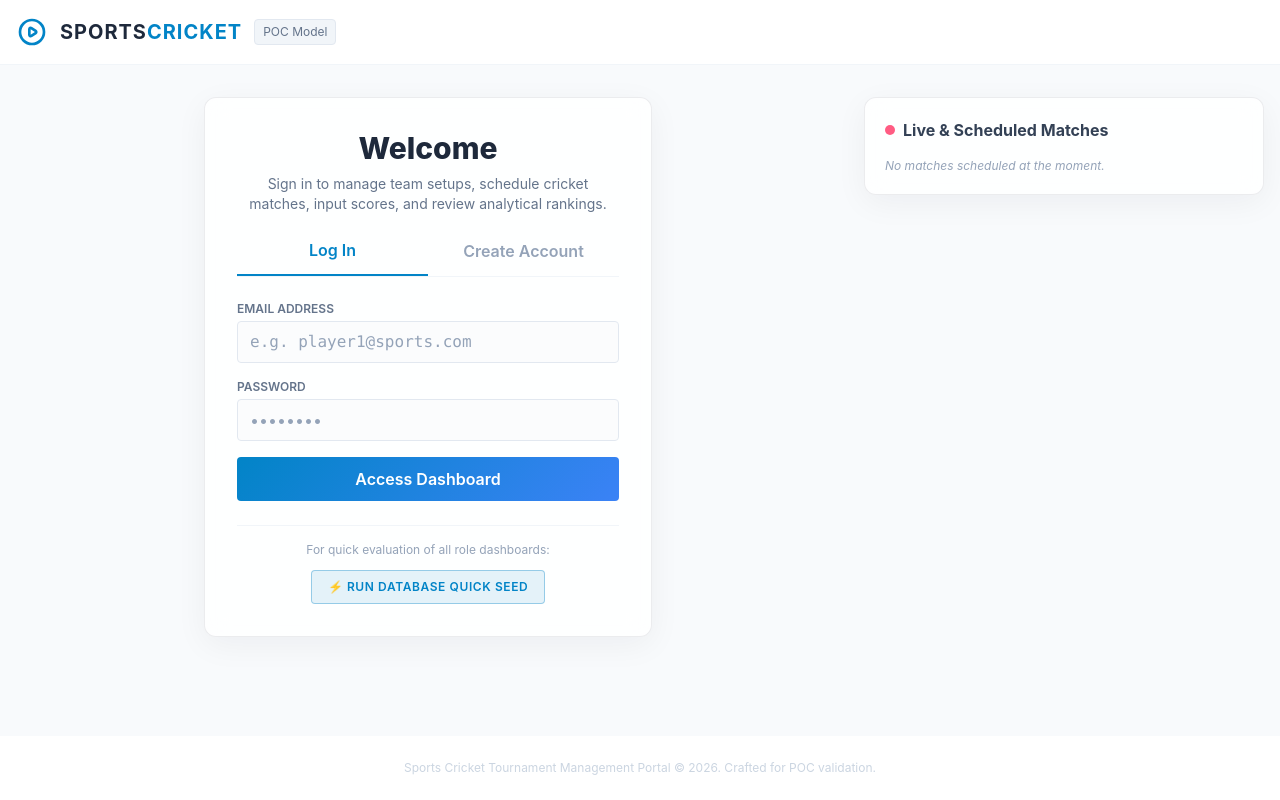
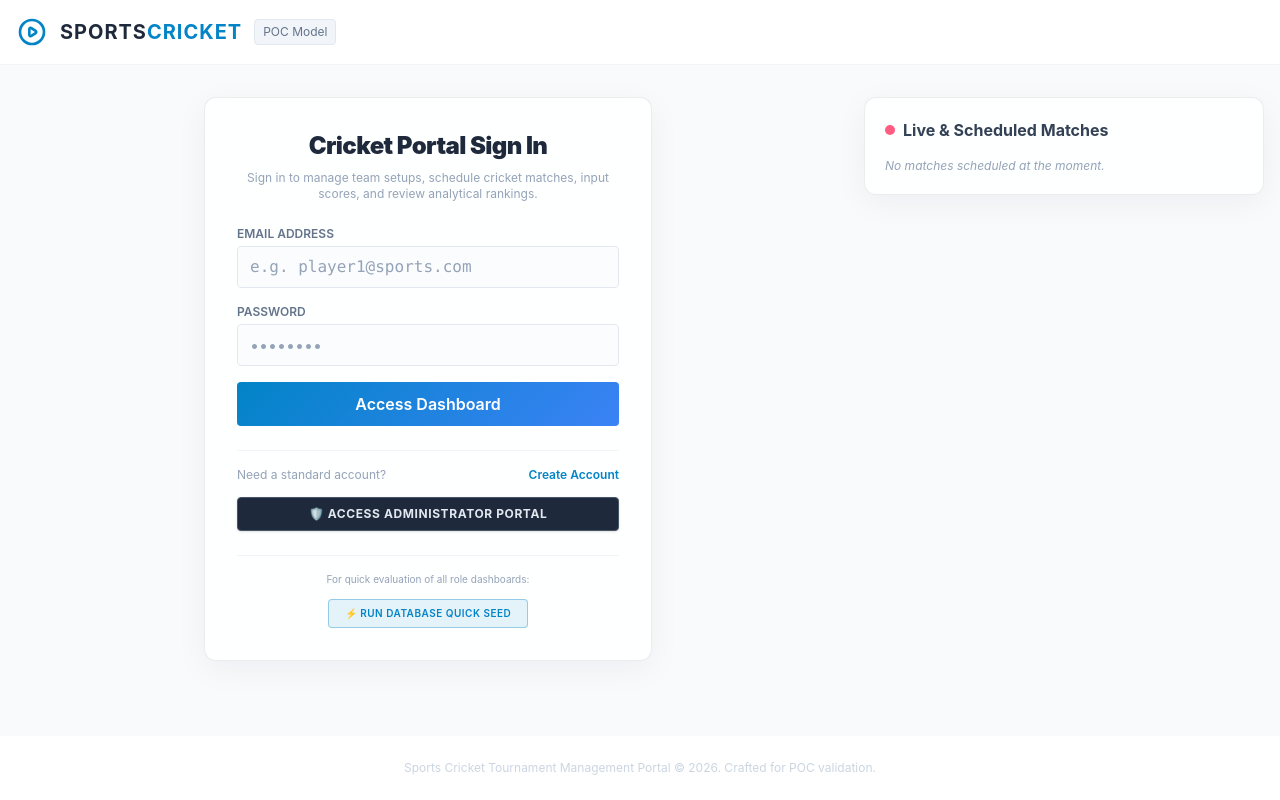
Before and after one commit to Ashwinkumar-coder/sports-web, a React (Vite) app: page / in a window 1280 px wide. Built offline with nearby package versions, Linux system fonts and the light colour scheme.

Commit message:
feat: initialize main application structure with authentication and role-based dashboard navigation

```diff
--- a/src/App.jsx
+++ b/src/App.jsx
@@ -21,7 +21,7 @@ function App() {
   const [user, setUser] = useState(null)
 
   // Forms & UI States
-  const [authMode, setAuthMode] = useState('login') // login, register
+  const [currentScreen, setCurrentScreen] = useState('standard_login') // standard_login, admin_login, register
   const [loginForm, setLoginForm] = useState({ email: '', password: '' })
   const [regForm, setRegForm] = useState({
     email: '', password: '', full_name: '', role: 'player', department_id: '', federation_id: ''
@@ -175,13 +175,26 @@ function App() {
     }
   }
 
-  const handleLogin = async (e) => {
+  const handleLogin = async (e, type) => {
     e.preventDefault()
     setLoading(true)
     setErrorMsg('')
     try {
       const data = await api.login(loginForm.email, loginForm.password)
+      const profile = await api.getProfile(data.access_token)
+
+      const isAdminRole = ['super_admin', 'department_admin', 'federation_admin'].includes(profile.role)
+
+      if (type === 'admin' && !isAdminRole) {
+        throw new Error('Access Denied: Standard users cannot log in via the Admin Portal.')
+      }
+
+      if (type === 'standard' && isAdminRole) {
+        throw new Error('Please log in via the Admin Portal.')
+      }
+
       setToken(data.access_token)
+      setUser(profile)
       setSuccessMsg('Successfully logged in!')
     } catch (err) {
       setErrorMsg(err.message || 'Cannot connect to backend server.')
@@ -205,7 +218,7 @@ function App() {
       }
       await api.register(body)
       setSuccessMsg('Registration request sent successfully! Wait for Department Admin to approve.')
-      setAuthMode('login')
+      setCurrentScreen('standard_login')
       setLoginForm({ email: regForm.email, password: regForm.password })
     } catch (err) {
       setErrorMsg(err.message || 'Registration failed.')
@@ -500,14 +513,12 @@ function App() {
               setLoginForm={setLoginForm}
               regForm={regForm}
               setRegForm={setRegForm}
-              authMode={authMode}
-              setAuthMode={setAuthMode}
+              currentScreen={currentScreen}
+              setCurrentScreen={setCurrentScreen}
               handleLogin={handleLogin}
               handleRegister={handleRegister}
               handleQuickSeed={handleQuickSeed}
               loading={loading}
-              departments={departments}
-              federations={federations}
             />
           ) : (
             user && (
--- a/src/components/Auth.jsx
+++ b/src/components/Auth.jsx
@@ -5,45 +5,31 @@ export default function Auth({
   setLoginForm,
   regForm,
   setRegForm,
-  authMode,
-  setAuthMode,
+  currentScreen,
+  setCurrentScreen,
   handleLogin,
   handleRegister,
   handleQuickSeed,
-  loading,
-  departments,
-  federations
+  loading
 }) {
-  return (
-    <div className="glass-panel p-8 rounded-xl max-w-md mx-auto space-y-6 border border-slate-800">
-      <div className="text-center space-y-2">
-        <h1 className="text-3xl font-extrabold text-slate-100">Welcome</h1>
-        <p className="text-slate-400 text-sm">Sign in to manage team setups, schedule cricket matches, input scores, and review analytical rankings.</p>
-      </div>
+  if (currentScreen === 'admin_login') {
+    return (
+      <div className="glass-panel p-8 rounded-xl max-w-md mx-auto space-y-6 border border-slate-800 shadow-xl">
+        <div className="text-center space-y-2">
+          <div className="inline-flex items-center gap-2 bg-sky-50 text-sky-700 border border-sky-100 px-3 py-1 rounded-full text-xs font-bold uppercase tracking-wider font-mono">
+            🛡️ Administrative Control Portal
+          </div>
+          <h1 className="text-2xl font-black text-slate-100 tracking-tight">Admin Sign In</h1>
+          <p className="text-slate-500 text-xs">Access department approvals, federation structures, and matches scheduler controls.</p>
+        </div>
 
-      <div className="flex border-b border-slate-800">
-        <button
-          onClick={() => setAuthMode('login')}
-          className={`flex-1 pb-3 text-center font-semibold cursor-pointer ${authMode === 'login' ? 'text-sports-cyan border-b-2 border-sports-cyan' : 'text-slate-500'}`}
-        >
-          Log In
-        </button>
-        <button
-          onClick={() => setAuthMode('register')}
-          className={`flex-1 pb-3 text-center font-semibold cursor-pointer ${authMode === 'register' ? 'text-sports-cyan border-b-2 border-sports-cyan' : 'text-slate-500'}`}
-        >
-          Create Account
-        </button>
-      </div>
-
-      {authMode === 'login' ? (
-        <form onSubmit={handleLogin} className="space-y-4">
+        <form onSubmit={(e) => handleLogin(e, 'admin')} className="space-y-4">
           <div>
-            <label className="block text-xs font-semibold text-slate-400 uppercase mb-1">Email address</label>
+            <label className="block text-xs font-semibold text-slate-400 uppercase mb-1">Admin Email Address</label>
             <input
               type="email"
               required
-              placeholder="e.g. player1@sports.com"
+              placeholder="e.g. superadmin@sports.com"
               className="w-full bg-slate-900/60 border border-slate-700 rounded px-3 py-2 text-slate-100 placeholder-slate-500 focus:outline-none focus:border-sports-cyan font-mono"
               value={loginForm.email}
               onChange={(e) => setLoginForm({ ...loginForm, email: e.target.value })}
@@ -61,13 +47,36 @@ export default function Auth({
             />
           </div>
           <button type="submit" disabled={loading} className="w-full py-2.5 rounded btn-primary cursor-pointer text-slate-950 font-bold">
-            {loading ? 'Processing...' : 'Access Dashboard'}
+            {loading ? 'Authenticating Admin...' : 'Enter Admin Panel'}
           </button>
         </form>
-      ) : (
+
+        <div className="border-t border-slate-800 pt-4 text-center">
+          <button
+            onClick={() => {
+              setLoginForm({ email: '', password: '' });
+              setCurrentScreen('standard_login');
+            }}
+            className="text-sports-cyan hover:underline text-xs font-semibold cursor-pointer"
+          >
+            🏏 Return to Standard User Portal
+          </button>
+        </div>
+      </div>
+    )
+  }
+
+  if (currentScreen === 'register') {
+    return (
+      <div className="glass-panel p-8 rounded-xl max-w-md mx-auto space-y-6 border border-slate-800 shadow-xl">
+        <div className="text-center space-y-2">
+          <h1 className="text-2xl font-black text-slate-100 tracking-tight">Create Standard Account</h1>
+          <p className="text-slate-500 text-xs">Join active cricket tournaments as a player, coach, scorer, or sponsor.</p>
+        </div>
+
         <form onSubmit={handleRegister} className="space-y-4">
           <div>
-            <label className="block text-xs font-semibold text-slate-400 uppercase mb-1">Full name</label>
+            <label className="block text-xs font-semibold text-slate-400 uppercase mb-1">Full Name</label>
             <input
               type="text"
               required
@@ -78,7 +87,7 @@ export default function Auth({
             />
           </div>
           <div>
-            <label className="block text-xs font-semibold text-slate-400 uppercase mb-1">Email address</label>
+            <label className="block text-xs font-semibold text-slate-400 uppercase mb-1">Email Address</label>
             <input
               type="email"
               required
@@ -110,57 +119,90 @@ export default function Auth({
               <option value="coach">Coach</option>
               <option value="sponsor">Sponsor</option>
               <option value="scorer">Scorer (Umpire)</option>
-              <option value="department_admin">Department Admin</option>
-              <option value="super_admin">Super Admin</option>
             </select>
           </div>
 
-          {regForm.role === 'department_admin' && (
-            <div>
-              <label className="block text-xs font-semibold text-slate-400 uppercase mb-1">Link to Department</label>
-              <select
-                className="w-full bg-slate-900 border border-slate-700 rounded px-3 py-2 text-slate-100 focus:outline-none"
-                value={regForm.department_id}
-                onChange={(e) => setRegForm({ ...regForm, department_id: e.target.value })}
-                required
-              >
-                <option value="">-- Select Department --</option>
-                {departments.map(d => (
-                  <option key={d.id} value={d.id}>{d.name}</option>
-                ))}
-              </select>
-            </div>
-          )}
-
-          {regForm.role === 'federation_admin' && (
-            <div>
-              <label className="block text-xs font-semibold text-slate-400 uppercase mb-1">Link to Federation</label>
-              <select
-                className="w-full bg-slate-900 border border-slate-700 rounded px-3 py-2 text-slate-100 focus:outline-none"
-                value={regForm.federation_id}
-                onChange={(e) => setRegForm({ ...regForm, federation_id: e.target.value })}
-                required
-              >
-                <option value="">-- Select Federation --</option>
-                {federations.map(f => (
-                  <option key={f.id} value={f.id}>{f.name}</option>
-                ))}
-              </select>
-            </div>
-          )}
-
           <button type="submit" disabled={loading} className="w-full py-2.5 rounded btn-primary cursor-pointer text-slate-950 font-bold">
-            {loading ? 'Processing...' : 'Register Profile'}
+            {loading ? 'Registering...' : 'Register Profile'}
           </button>
         </form>
-      )}
+
+        <div className="border-t border-slate-800 pt-4 text-center">
+          <button
+            onClick={() => setCurrentScreen('standard_login')}
+            className="text-sports-cyan hover:underline text-xs font-semibold cursor-pointer"
+          >
+            Already have an account? Sign In
+          </button>
+        </div>
+      </div>
+    )
+  }
+
+  // Default: standard_login (Standard User Portal)
+  return (
+    <div className="glass-panel p-8 rounded-xl max-w-md mx-auto space-y-6 border border-slate-800 shadow-xl">
+      <div className="text-center space-y-2">
+        <h1 className="text-2xl font-black text-slate-100 tracking-tight">Cricket Portal Sign In</h1>
+        <p className="text-slate-500 text-xs">Sign in to manage team setups, schedule cricket matches, input scores, and review analytical rankings.</p>
+      </div>
+
+      <form onSubmit={(e) => handleLogin(e, 'standard')} className="space-y-4">
+        <div>
+          <label className="block text-xs font-semibold text-slate-400 uppercase mb-1">Email address</label>
+          <input
+            type="email"
+            required
+            placeholder="e.g. player1@sports.com"
+            className="w-full bg-slate-900/60 border border-slate-700 rounded px-3 py-2 text-slate-100 placeholder-slate-500 focus:outline-none focus:border-sports-cyan font-mono"
+            value={loginForm.email}
+            onChange={(e) => setLoginForm({ ...loginForm, email: e.target.value })}
+          />
+        </div>
+        <div>
+          <label className="block text-xs font-semibold text-slate-400 uppercase mb-1">Password</label>
+          <input
+            type="password"
+            required
+            placeholder="••••••••"
+            className="w-full bg-slate-900/60 border border-slate-700 rounded px-3 py-2 text-slate-100 placeholder-slate-500 focus:outline-none focus:border-sports-cyan"
+            value={loginForm.password}
+            onChange={(e) => setLoginForm({ ...loginForm, password: e.target.value })}
+          />
+        </div>
+        <button type="submit" disabled={loading} className="w-full py-2.5 rounded btn-primary cursor-pointer text-slate-950 font-bold">
+          {loading ? 'Accessing Dashboard...' : 'Access Dashboard'}
+        </button>
+      </form>
+
+      <div className="border-t border-slate-800 pt-4 flex flex-col gap-3.5 text-center">
+        <div className="flex justify-between items-center text-xs">
+          <span className="text-slate-500">Need a standard account?</span>
+          <button
+            onClick={() => setCurrentScreen('register')}
+            className="text-sports-cyan hover:underline font-semibold cursor-pointer"
+          >
+            Create Account
+          </button>
+        </div>
+
+        <button
+          onClick={() => {
+            setLoginForm({ email: '', password: '' });
+            setCurrentScreen('admin_login');
+          }}
+          className="w-full py-2 rounded bg-slate-100 hover:bg-slate-200 border border-slate-300 text-slate-700 font-bold text-xs uppercase tracking-wider transition cursor-pointer flex items-center justify-center gap-2 shadow-sm"
+        >
+          🛡️ Access Administrator Portal
+        </button>
+      </div>
 
       <div className="border-t border-slate-800 pt-4 flex flex-col items-center gap-3">
-        <span className="text-slate-500 text-xs">For quick evaluation of all role dashboards:</span>
+        <span className="text-slate-500 text-[10px]">For quick evaluation of all role dashboards:</span>
         <button
           type="button"
           onClick={handleQuickSeed}
-          className="bg-sports-cyan/10 hover:bg-sports-cyan/20 border border-sports-cyan/35 text-sports-cyan text-xs font-semibold px-4 py-2 rounded transition cursor-pointer uppercase tracking-wider"
+          className="bg-sports-cyan/10 hover:bg-sports-cyan/20 border border-sports-cyan/35 text-sports-cyan text-[10px] font-semibold px-4 py-1.5 rounded transition cursor-pointer uppercase tracking-wider"
         >
           ⚡ Run Database Quick Seed
         </button>
```
